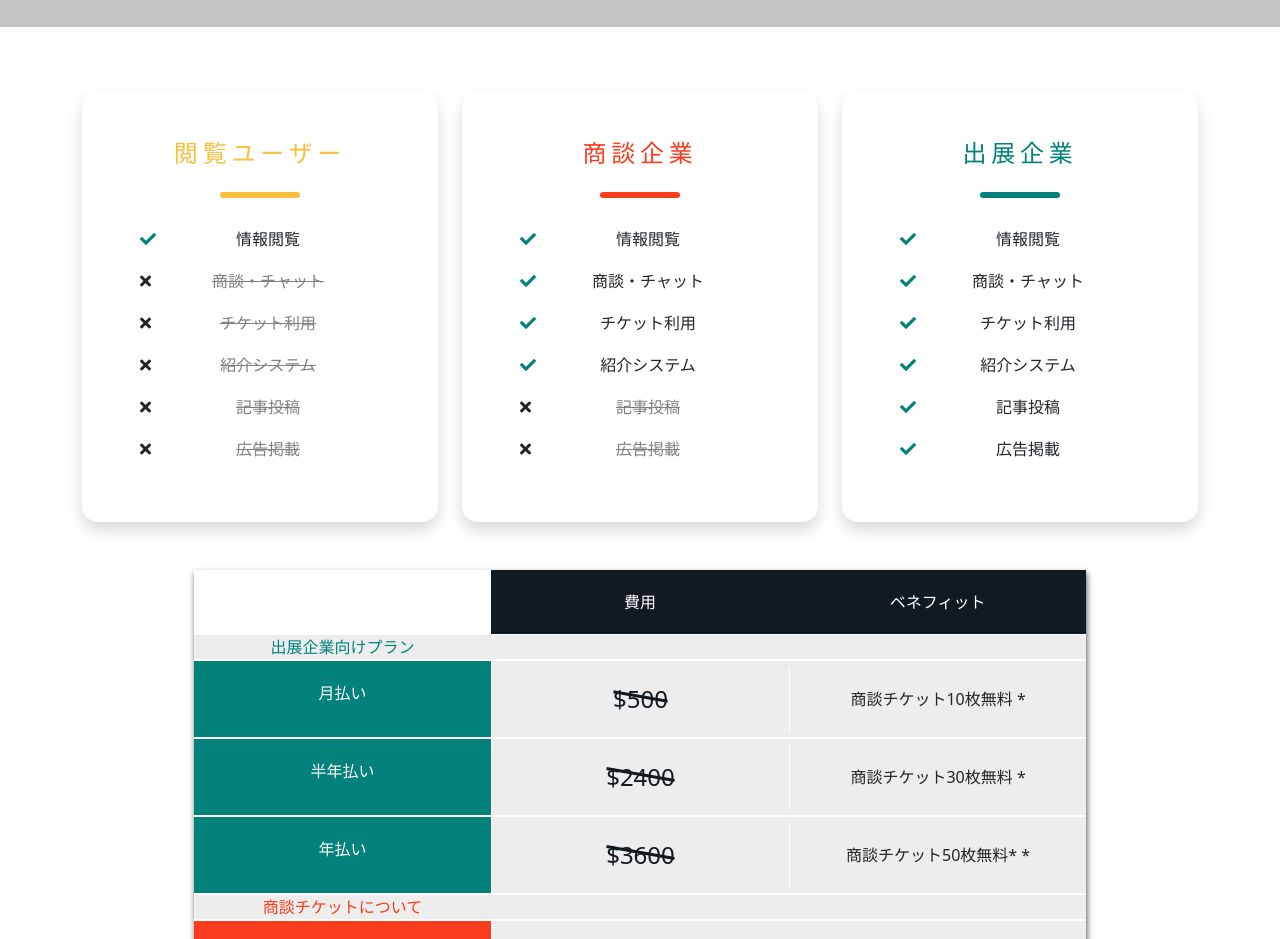
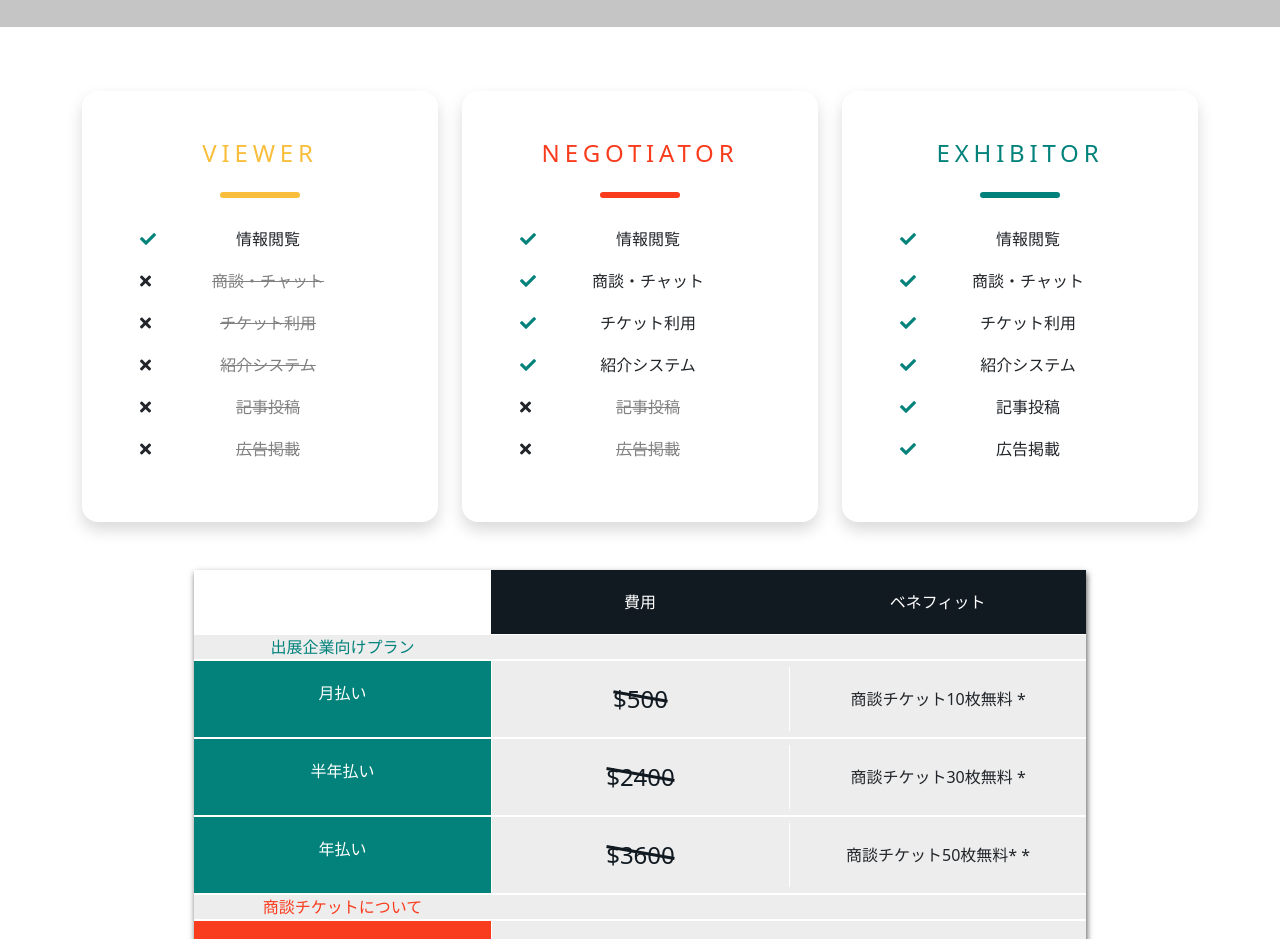
Before and after one commit to if-intense/nile, a plain HTML site: page jp/index.html in a window 1280 px wide. Shown: the part 5680-6619 px from the top of the page. Drawn offline with nearby package versions, Linux system fonts and the light colour scheme; grey boxes are pictures that could not be loaded.

Commit message:
up with text repalcement

```diff
--- a/assets/css/index.scss
+++ b/assets/css/index.scss
@@ -928,6 +928,7 @@ footer {
 
 @media only screen and (max-width: 430px) {
 
+
     .section02 {
         .container {
             .text {
--- a/jp/index.html
+++ b/jp/index.html
@@ -308,7 +308,7 @@
                     <!-- Pricing Table-->
                     <div class="col-lg-4 col-md-4 mb-5 mb-lg-0" data-aos="zoom-in">
                       <div class="bg-white p-5 rounded-lg shadow">
-                        <h1 class="text-uppercase font-weight-bold viewer">閲覧ユーザー</h1>
+                        <h1 class="text-uppercase font-weight-bold viewer">Viewer</h1>
 
 
                         <div class="custom-separator viewer my-4 mx-auto"></div>
@@ -336,7 +336,7 @@
                     <!-- Pricing Table-->
                     <div class="col-lg-4 col-md-4 mb-5 mb-lg-0" data-aos="zoom-in">
                       <div class="bg-white p-5 rounded-lg shadow">
-                        <h1 class="text-uppercase font-weight-bold negotiator">商談企業</h1>
+                        <h1 class="text-uppercase font-weight-bold negotiator">Negotiator</h1>
 
 
                         <div class="custom-separator negotiator my-4 mx-auto"></div>
@@ -366,7 +366,7 @@
                     <!-- Pricing Table-->
                     <div class="col-lg-4 col-md-4 mb-5 mb-lg-0" data-aos="zoom-in">
                       <div class="bg-white p-5 rounded-lg shadow">
-                        <h1 class="text-uppercase font-weight-bold exhibitor">出展企業</h1>
+                        <h1 class="text-uppercase font-weight-bold exhibitor">Exhibitor</h1>
 
 
                         <div class="custom-separator exhibitor my-4 mx-auto"></div>
```
Also changed, not shown: 1 other file.
